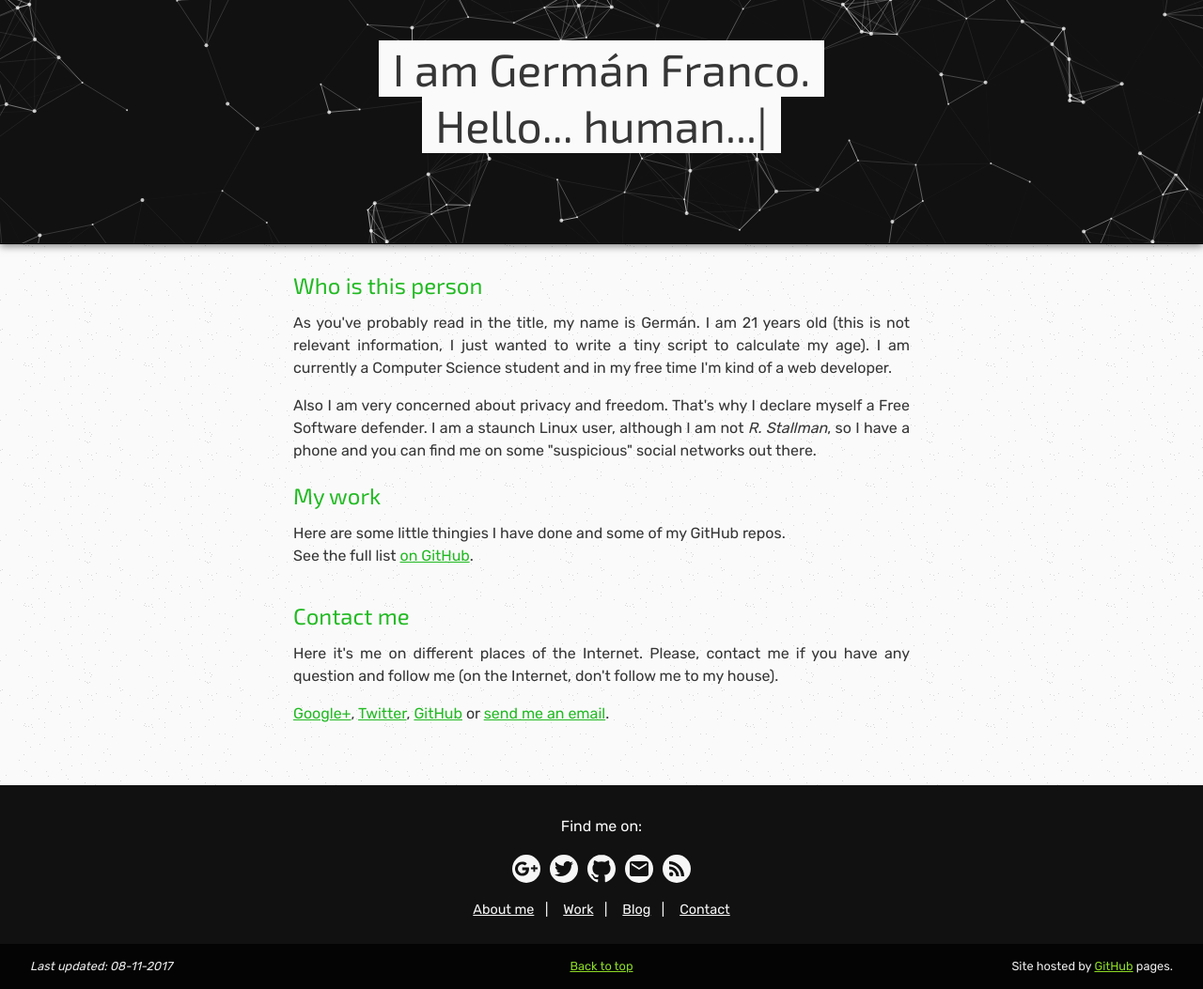
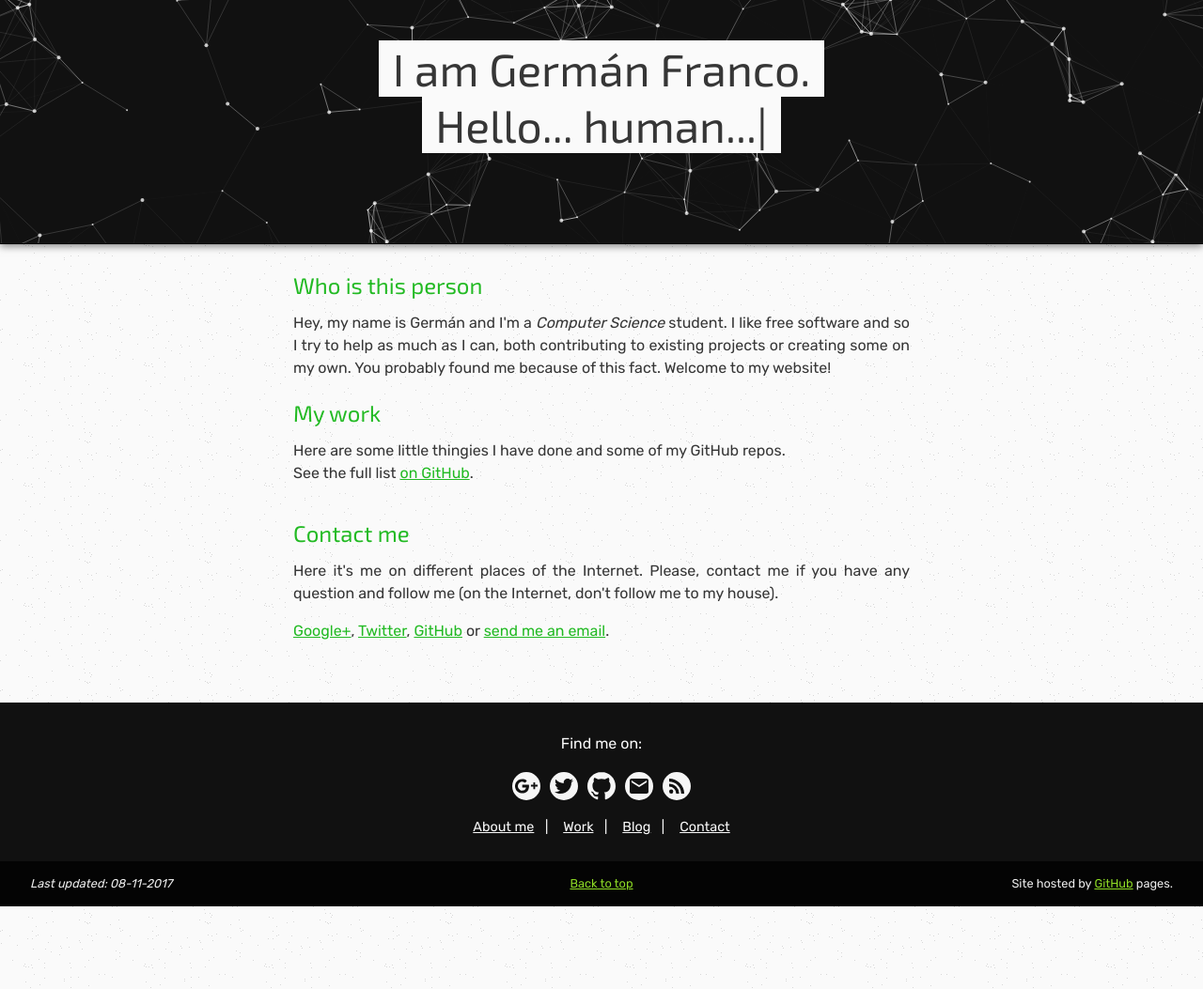
Before and after one commit to germanfr/germanfr.github.io, a Jekyll site: the page built from index.html, in a window 1280 px wide, cut to the strip 237-1290 px from the top of the page. Shown: the whole strip at 94% size. Built offline with Jekyll 4.4.1, drawn with Linux system fonts in a browser that asks for light colours.

Commit message:
Change presentation text

```diff
--- a/_includes/functions/age.html
+++ /dev/null
@@ -1 +0,0 @@
-<span id="my-age">{{ site.time | date: "%Y" | minus: 1996 }}</span>
--- a/index.html
+++ b/index.html
@@ -4,16 +4,10 @@ layout: homepage
 
 <h2 id="about">Who is this person</h2>
 <p>
-	As you've probably read in the title, my name is Germán. I
-	am {% include functions/age.html %} years old (this is not relevant information,
-	I just wanted to write a tiny script to calculate my age). I am currently a
-	Computer Science student and in my free time I'm kind of a web developer.
-</p>
-<p>
-	Also I am very concerned about privacy and freedom. That's why I
-	declare myself a Free Software defender. I am a staunch Linux user,
-	although I am not <i>R. Stallman</i>, so I have a phone and you can find me on
-	some "suspicious" social networks out there.
+	Hey, my name is Germán and I'm a <i>Computer Science</i> student. I like free
+	software and so I try to help as much as I can, both contributing to
+	existing projects or creating some on my own. You probably found me because
+	of this fact. Welcome to my website!
 </p>
 
 <h2 id="work">My work</h2>
```
